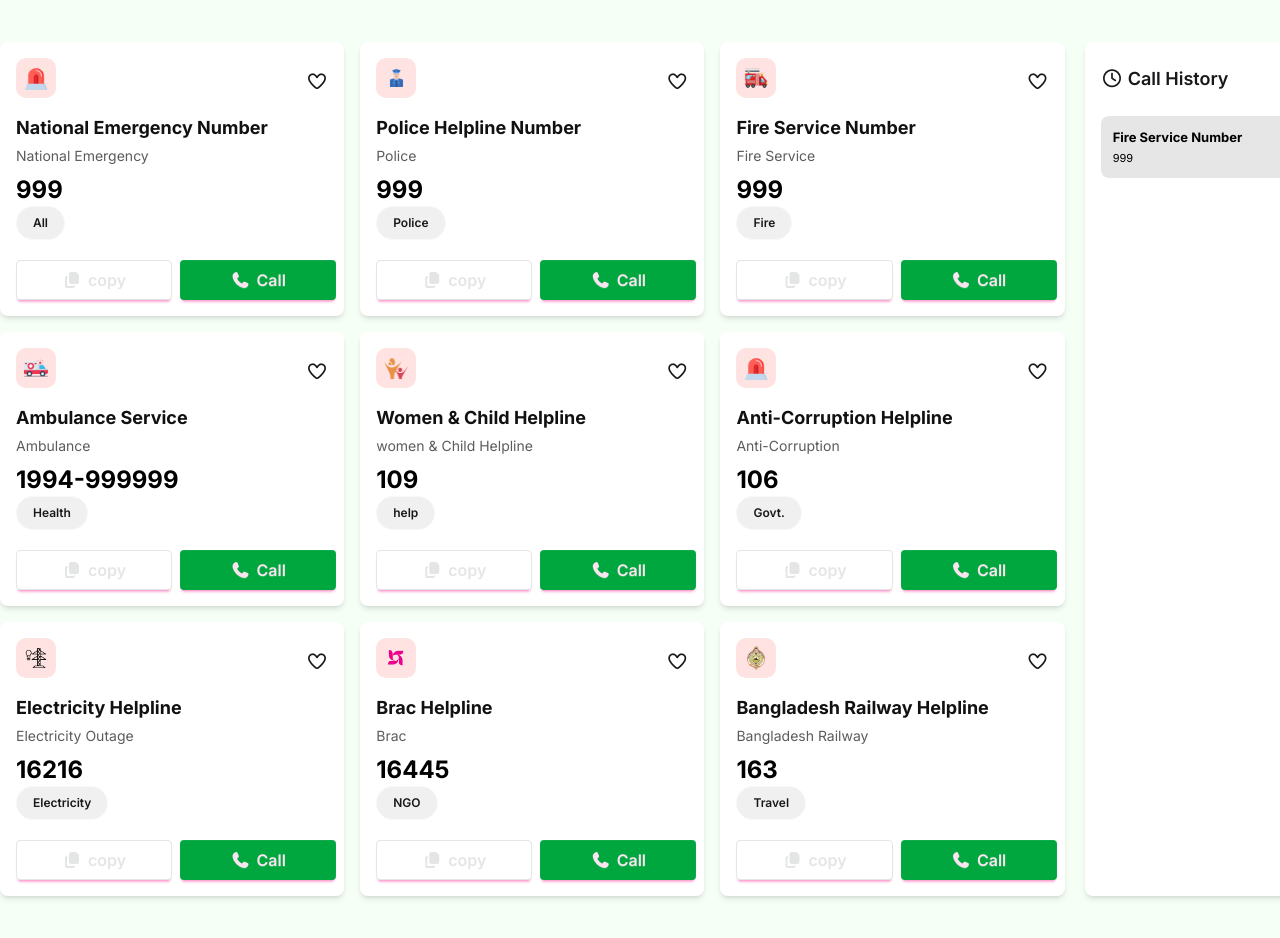
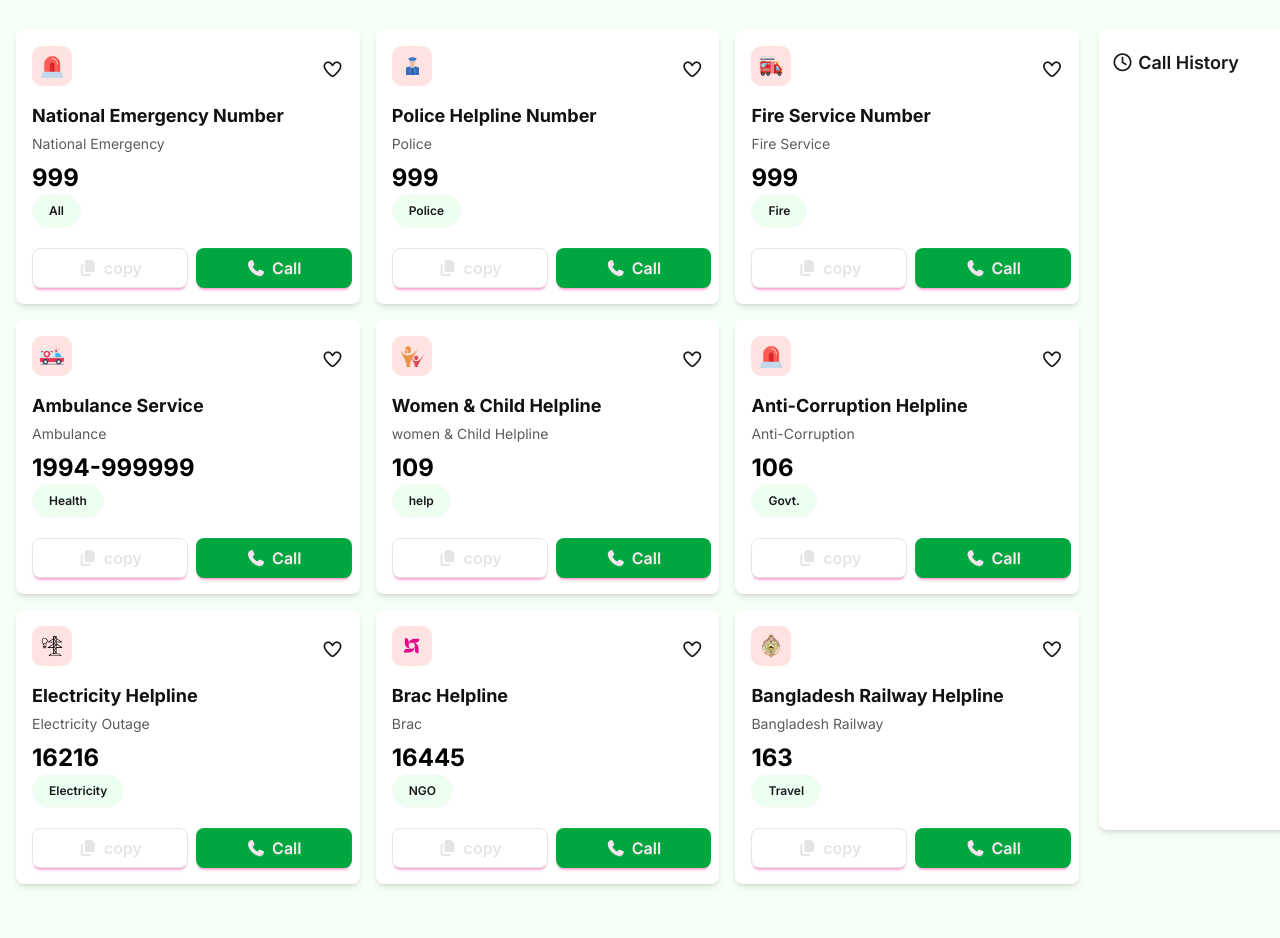
Before and after one commit to asifemran890/My-Five-Assignment, a plain HTML site: page index.html in a window 1280 px wide. Shown: the part 420-1358 px from the top of the page. Drawn offline with nearby package versions, Linux system fonts and the light colour scheme.

Commit message:
develoed my website

```diff
--- a/index.html
+++ b/index.html
@@ -9,7 +9,7 @@
       href="https://cdnjs.cloudflare.com/ajax/libs/font-awesome/7.0.0/css/all.min.css"
       rel="stylesheet"
     />
-    <!-- DaisyUI-->
+    <!--DaisyUI cdn-->
     <link
       href="https://cdn.jsdelivr.net/npm/daisyui@5"
       rel="stylesheet"
@@ -22,28 +22,29 @@
   <body>
     <header class="bg-[var(--custom-bg)]">
       <nav
-        class="w-[var(--custom-width)] ml-[var(--custom-margin-left)] mr-[var(--custom-margin-right)] flex justify-between items-center py-5"
+        class="sm:w-[var(--sm-width)] md:w-[var(--md-width)] lg:w-[var(--lg-width)] xl:w-[var(--xl-width)] ml-[var(--custom-margin-left)] mr-[var(--custom-margin-right)] flex justify-between items-center py-5 px-2 sm:px-4"
       >
         <!-- navbar -->
         <div class="flex items-center">
-          <!--left -->
+          <!-- navbar-left -->
           <div
             class="w-[40px] h-[40px] bg-[linear-gradient(45deg, red, yellow)] flex justify-[center] items-[center]"
           >
-            <!-- icon -->
+            <!-- icon-circle -->
             <span class="text-[11px]">
+              <!-- icon-symbol -->
               <img src="./assets/logo.png" alt="Logo" />
             </span>
           </div>
           <div
-            class="ml-[10px] font-700 text-[#006747] flex flex-col text-[18px] font-bold"
+            class="hidden md:block ml-[10px] font-700 text-[#006747] flex flex-col text-[18px] font-bold"
           >
             <span> Emergency </span>
             <span> Service </span>
           </div>
           <!-- service-text -->
         </div>
-        <div class="flex items-center gap-10">
+        <div class="flex items-center gap-2 sm:gap-5 md:gap-10">
           <!-- navbar-right -->
           <div
             class="cursor-pointer badge rounded-[50px] bg-[#ecfff0] text-[20px] p-5 font-semibold"
@@ -74,10 +75,11 @@
     <main>
       <section class="bg_color">
         <div
-          class="flex flex-col items-center justify-center w-[var(--custom-width)] ml-[var(--custom-margin-left)] mr-[var(--custom-margin-right)] py-10 text-center text-white"
+          class="flex flex-col items-center justify-center sm:w-[var(--sm-width)] md:w-[var(--md-width)] lg:w-[var(--lg-width)] xl:w-[var(--xl-width)] ml-[var(--custom-margin-left)] mr-[var(--custom-margin-right)] py-10 text-center text-white"
         >
           <!-- banner-section -->
           <div class="mb-2">
+            <!-- emblem-container -->
             <img
               src="./assets/logo-dark.png"
               alt="Bangladesh Emblem"
@@ -85,6 +87,7 @@
             />
           </div>
           <div>
+            <!-- text-content -->
             <h1 class="text-[2rem] font-bold mb-2">
               Emergency Service Directory
             </h1>
@@ -95,12 +98,18 @@
           </div>
         </div>
       </section>
+
       <section
-        class="w-[var(--custom-width)] ml-[var(--custom-margin-left)] mr-[var(--custom-margin-right)] py-20"
+        class="sm:w-[var(--sm-width)] md:w-[var(--md-width)] lg:w-[var(--lg-width)] xl:w-[var(--xl-width)] ml-[var(--custom-margin-left)] mr-[var(--custom-margin-right)] py-20"
       >
-        <div class="flex gap-5 w-full">
-          <!-- main -->
-          <div class="grid grid-cols-3 gap-4 w-[75%]">
+        <div
+          class="flex gap-5 flex-col lg:flex-row xl:flex-row w-full items-center md:items-start px-4"
+        >
+          <!-- main-content -->
+          <div
+            class="grid grid-cols-1 sm:grid-cols-2 lg:grid-cols-2 xl:grid-cols-3 gap-4 w-[100%]"
+          >
+            <!-- Example Card -->
             <div class="bg-white flex flex-col rounded-lg px-4 py-4 shadow-md">
               <div
                 class="flex justify-between items-center text-lg font-semibold"
@@ -129,26 +138,26 @@
                 999
               </p>
               <div
-                class="badge rounded-[50px] bg-[#f1f0f0] text-[12px] p-4 font-semibold"
+                class="badge rounded-[50px] bg-[#ecfff0] text-[12px] p-4 font-semibold"
               >
                 All
               </div>
               <div class="mt-5 flex gap-2">
                 <button
                   id="copyButton"
-                  class="btn btn-secondary w-[50%] bg-[#ffffff] text-[16px] font-semibold outline-none border-[#e4e6e5] text-[#e4e6e5]"
+                  class="rounded-lg btn btn-secondary w-[50%] bg-[#ffffff] text-[16px] font-semibold outline-none border-[#e4e6e5] text-[#e4e6e5]"
                 >
                   <i class="fa-solid fa-copy"></i> copy
                 </button>
                 <button
                   id="callButton"
-                  class="btn btn-secondary w-[50%] bg-[#00a63e] text-[16px] outline-none border-none"
+                  class="rounded-lg btn btn-secondary w-[50%] bg-[#00a63e] text-[16px] outline-none border-none"
                 >
                   <i class="fa-solid fa-phone font-semibold"></i>Call
                 </button>
               </div>
             </div>
-            <!--  Fire Service -->
+            <!-- Example: Fire Service -->
             <div class="bg-white flex flex-col rounded-lg px-4 py-4 shadow-md">
               <div
                 class="flex justify-between items-center text-lg font-semibold"
@@ -177,20 +186,20 @@
                 999
               </p>
               <div
-                class="badge rounded-[50px] bg-[#f1f0f0] text-[12px] p-4 font-semibold"
+                class="badge rounded-[50px] bg-[#ecfff0] text-[12px] p-4 font-semibold"
               >
                 Police
               </div>
               <div class="mt-5 flex gap-2">
                 <button
                   id="copyButton"
-                  class="btn btn-secondary w-[50%] bg-[#ffffff] text-[16px] font-semibold outline-none border-[#e4e6e5] text-[#e4e6e5]"
+                  class="rounded-lg btn btn-secondary w-[50%] bg-[#ffffff] text-[16px] font-semibold outline-none border-[#e4e6e5] text-[#e4e6e5]"
                 >
                   <i class="fa-solid fa-copy"></i> copy
                 </button>
                 <button
                   id="callButton"
-                  class="btn btn-secondary w-[50%] bg-[#00a63e] text-[16px] outline-none border-none"
+                  class="rounded-lg btn btn-secondary w-[50%] bg-[#00a63e] text-[16px] outline-none border-none"
                 >
                   <i class="fa-solid fa-phone font-semibold"></i>Call
                 </button>
@@ -225,20 +234,20 @@
                 999
               </p>
               <div
-                class="badge rounded-[50px] bg-[#f1f0f0] text-[12px] p-4 font-semibold"
+                class="badge rounded-[50px] bg-[#ecfff0] text-[12px] p-4 font-semibold"
               >
                 Fire
               </div>
               <div class="mt-5 flex gap-2">
                 <button
                   id="copyButton"
-                  class="btn btn-secondary w-[50%] bg-[#ffffff] text-[16px] font-semibold outline-none border-[#e4e6e5] text-[#e4e6e5]"
+                  class="rounded-lg btn btn-secondary w-[50%] bg-[#ffffff] text-[16px] font-semibold outline-none border-[#e4e6e5] text-[#e4e6e5]"
                 >
                   <i class="fa-solid fa-copy"></i> copy
                 </button>
                 <button
                   id="callButton"
-                  class="btn btn-secondary w-[50%] bg-[#00a63e] text-[16px] outline-none border-none"
+                  class="rounded-lg btn btn-secondary w-[50%] bg-[#00a63e] text-[16px] outline-none border-none"
                 >
                   <i class="fa-solid fa-phone font-semibold"></i>Call
                 </button>
@@ -273,20 +282,20 @@
                 1994-999999
               </p>
               <div
-                class="badge rounded-[50px] bg-[#f1f0f0] text-[12px] p-4 font-semibold"
+                class="badge rounded-[50px] bg-[#ecfff0] text-[12px] p-4 font-semibold"
               >
                 Health
               </div>
               <div class="mt-5 flex gap-2">
                 <button
                   id="copyButton"
-                  class="btn btn-secondary w-[50%] bg-[#ffffff] text-[16px] font-semibold outline-none border-[#e4e6e5] text-[#e4e6e5]"
+                  class="rounded-lg btn btn-secondary w-[50%] bg-[#ffffff] text-[16px] font-semibold outline-none border-[#e4e6e5] text-[#e4e6e5]"
                 >
                   <i class="fa-solid fa-copy"></i> copy
                 </button>
                 <button
                   id="callButton"
-                  class="btn btn-secondary w-[50%] bg-[#00a63e] text-[16px] outline-none border-none"
+                  class="rounded-lg btn btn-secondary w-[50%] bg-[#00a63e] text-[16px] outline-none border-none"
                 >
                   <i class="fa-solid fa-phone font-semibold"></i>Call
                 </button>
@@ -321,20 +330,20 @@
                 109
               </p>
               <div
-                class="badge rounded-[50px] bg-[#f1f0f0] text-[12px] p-4 font-semibold"
+                class="badge rounded-[50px] bg-[#ecfff0] text-[12px] p-4 font-semibold"
               >
                 help
               </div>
               <div class="mt-5 flex gap-2">
                 <button
                   id="copyButton"
-                  class="btn btn-secondary w-[50%] bg-[#ffffff] text-[16px] font-semibold outline-none border-[#e4e6e5] text-[#e4e6e5]"
+                  class="rounded-lg btn btn-secondary w-[50%] bg-[#ffffff] text-[16px] font-semibold outline-none border-[#e4e6e5] text-[#e4e6e5]"
                 >
                   <i class="fa-solid fa-copy"></i> copy
                 </button>
                 <button
                   id="callButton"
-                  class="btn btn-secondary w-[50%] bg-[#00a63e] text-[16px] outline-none border-none"
+                  class="rounded-lg btn btn-secondary w-[50%] bg-[#00a63e] text-[16px] outline-none border-none"
                 >
                   <i class="fa-solid fa-phone font-semibold"></i>Call
                 </button>
@@ -369,20 +378,20 @@
                 106
               </p>
               <div
-                class="badge rounded-[50px] bg-[#f1f0f0] text-[12px] p-4 font-semibold"
+                class="badge rounded-[50px] bg-[#ecfff0] text-[12px] p-4 font-semibold"
               >
                 Govt.
               </div>
               <div class="mt-5 flex gap-2">
                 <button
                   id="copyButton"
-                  class="btn btn-secondary w-[50%] bg-[#ffffff] text-[16px] font-semibold outline-none border-[#e4e6e5] text-[#e4e6e5]"
+                  class="rounded-lg btn btn-secondary w-[50%] bg-[#ffffff] text-[16px] font-semibold outline-none border-[#e4e6e5] text-[#e4e6e5]"
                 >
                   <i class="fa-solid fa-copy"></i> copy
                 </button>
                 <button
                   id="callButton"
-                  class="btn btn-secondary w-[50%] bg-[#00a63e] text-[16px] outline-none border-none"
+                  class="rounded-lg btn btn-secondary w-[50%] bg-[#00a63e] text-[16px] outline-none border-none"
                 >
                   <i class="fa-solid fa-phone font-semibold"></i>Call
                 </button>
@@ -417,20 +426,20 @@
                 16216
               </p>
               <div
-                class="badge rounded-[50px] bg-[#f1f0f0] text-[12px] p-4 font-semibold"
+                class="badge rounded-[50px] bg-[#ecfff0] text-[12px] p-4 font-semibold"
               >
                 Electricity
               </div>
               <div class="mt-5 flex gap-2">
                 <button
                   id="copyButton"
-                  class="btn btn-secondary w-[50%] bg-[#ffffff] text-[16px] font-semibold outline-none border-[#e4e6e5] text-[#e4e6e5]"
+                  class="rounded-lg btn btn-secondary w-[50%] bg-[#ffffff] text-[16px] font-semibold outline-none border-[#e4e6e5] text-[#e4e6e5]"
                 >
                   <i class="fa-solid fa-copy"></i> copy
                 </button>
                 <button
                   id="callButton"
-                  class="btn btn-secondary w-[50%] bg-[#00a63e] text-[16px] outline-none border-none"
+                  class="rounded-lg btn btn-secondary w-[50%] bg-[#00a63e] text-[16px] outline-none border-none"
                 >
                   <i class="fa-solid fa-phone font-semibold"></i>Call
                 </button>
@@ -465,20 +474,20 @@
                 16445
               </p>
               <div
-                class="badge rounded-[50px] bg-[#f1f0f0] text-[12px] p-4 font-semibold"
+                class="badge rounded-[50px] bg-[#ecfff0] text-[12px] p-4 font-semibold"
               >
                 NGO
               </div>
               <div class="mt-5 flex gap-2">
                 <button
                   id="copyButton"
-                  class="btn btn-secondary w-[50%] bg-[#ffffff] text-[16px] font-semibold outline-none border-[#e4e6e5] text-[#e4e6e5]"
+                  class="rounded-lg btn btn-secondary w-[50%] bg-[#ffffff] text-[16px] font-semibold outline-none border-[#e4e6e5] text-[#e4e6e5]"
                 >
                   <i class="fa-solid fa-copy"></i> copy
                 </button>
                 <button
                   id="callButton"
-                  class="btn btn-secondary w-[50%] bg-[#00a63e] text-[16px] outline-none border-none"
+                  class="rounded-lg btn btn-secondary w-[50%] bg-[#00a63e] text-[16px] outline-none border-none"
                 >
                   <i class="fa-solid fa-phone font-semibold"></i>Call
                 </button>
@@ -513,34 +522,37 @@
                 163
               </p>
               <div
-                class="badge rounded-[50px] bg-[#f1f0f0] text-[12px] p-4 font-semibold"
+                class="badge rounded-[50px] bg-[#ecfff0] text-[12px] p-4 font-semibold"
               >
                 Travel
               </div>
               <div class="mt-5 flex gap-2">
                 <button
                   id="copyButton"
-                  class="btn btn-secondary w-[50%] bg-[#ffffff] text-[16px] font-semibold outline-none border-[#e4e6e5] text-[#e4e6e5]"
+                  class="rounded-lg btn btn-secondary w-[50%] bg-[#ffffff] text-[16px] font-semibold outline-none border-[#e4e6e5] text-[#e4e6e5]"
                 >
                   <i class="fa-solid fa-copy"></i> copy
                 </button>
                 <button
                   id="callButton"
-                  class="btn btn-secondary w-[50%] bg-[#00a63e] text-[16px] outline-none border-none"
+                  class="rounded-lg btn btn-secondary w-[50%] bg-[#00a63e] text-[16px] outline-none border-none"
                 >
                   <i class="fa-solid fa-phone font-semibold"></i>Call
                 </button>
               </div>
             </div>
+
+            <!-- Add more cards as needed... -->
           </div>
 
-          <!-- Call History  -->
-          <div class="bg-[white] w-[25%] rounded-lg p-4 shadow-md max-w-md">
+          <!-- Call History Panel -->
+          <div
+            class="bg-[white] w-[100%] sm:w-[100%] md:w-[100%] lg:w-[50%] xl:w-[30%] h-[50vh] lg:h-[165vh] xl:h-[100vh] 2xl:h-[90vh] rounded-lg p-3 shadow-md"
+          >
             <div class="flex justify-between items-center mb-4">
               <h3 class="text-lg font-semibold">
                 <i class="fa-regular fa-clock"></i> Call History
               </h3>
-
               <div
                 id="clearHistory"
                 class="cursor-pointer badge rounded-[50px] bg-[#00a63e] text-[20px] p-5 font-medium"
@@ -548,19 +560,13 @@
                 clear
               </div>
             </div>
-            <ul id="callHistory" class="space-y-2 text-sm text-gray-300">
-              <li class="call-entry">
-                <div>
-                  <div class="service-name">Fire Service Number</div>
-                  <div class="service-number">999</div>
-                </div>
-                <div class="timestamp">11:36:58 AM</div>
-              </li>
-            </ul>
+            <ul id="callHistory" class="space-y-2 text-sm text-gray-300"></ul>
           </div>
         </div>
       </section>
     </main>
-    <script src="script.js"></script>
+
+    <footer></footer>
+    <script src="./index.js"></script>
   </body>
 </html>
--- a/style.css
+++ b/style.css
@@ -1,6 +1,10 @@
 @import url("https://fonts.googleapis.com/css2?family=Inter:ital,opsz,wght@0,14..32,100..900;1,14..32,100..900&display=swap");
 :root {
   --custom-width: 1440px;
+  --sm-width: 640px;
+  --md-width: 768px;
+  --lg-width: 1024px;
+  --xl-width: 1440px;
   --custom-bg: #ffffff;
   --custom-margin-left: auto;
   --custom-margin-right: auto;
@@ -20,7 +24,7 @@ body {
   color: black;
   background-color: #e6e6e6;
   border-radius: 8px;
-  padding: 12px;
+  padding: 8px;
   margin-bottom: 10px;
   font-family: "Inter", sans-serif;
   font-weight: 400;
@@ -33,11 +37,11 @@ body {
 }
 .service-number {
   color: black;
-  font-size: 11px;
+  font-size: 12px;
   margin-top: 4px;
 }
 .timestamp {
-  font-size: 0.85rem;
+  font-size: 11px;
   color: black;
   margin-top: 2px;
   font-weight: 500;
```
Also changed, not shown: index.js (renamed from script.js, +7 -8 lines).
